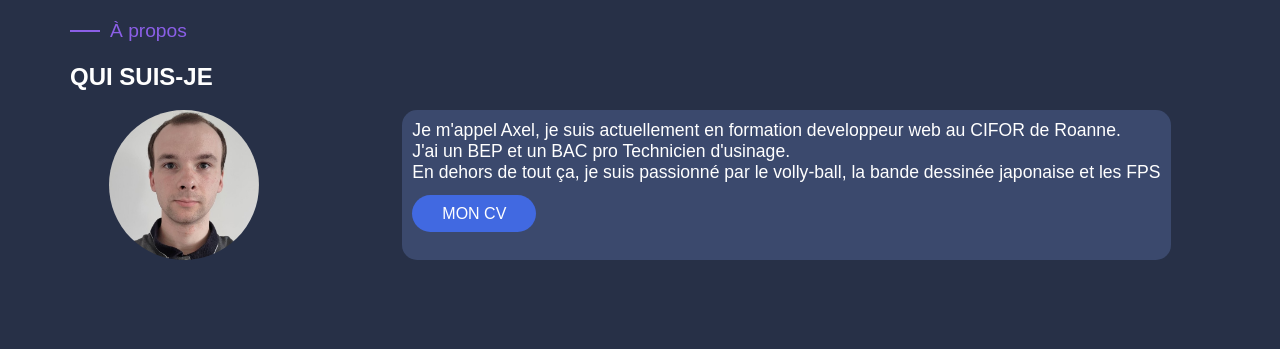
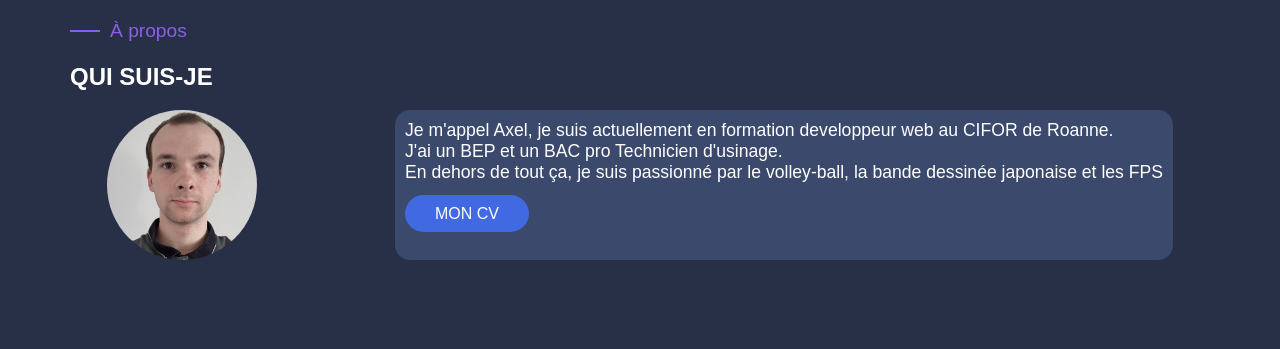
Before and after one commit to AxelCF/AxelCF.github.io, a PHP site: page / in a window 1280 px wide. Shown: the part 249-598 px from the top of the page. Run offline with PHP 8.4, Linux system fonts and the light colour scheme; some web fonts are replaced.

Commit message:
correction

```diff
--- a/index.php
+++ b/index.php
@@ -42,7 +42,7 @@
             <div class="texte">
                 <p>Je m'appel Axel, je suis actuellement en formation developpeur web au CIFOR de Roanne.<br />
                     J'ai un BEP et un BAC pro Technicien d'usinage.<br />
-                    En dehors de tout ça, je suis passionné par le volly-ball, la bande dessinée japonaise et les FPS</p>
+                    En dehors de tout ça, je suis passionné par le volley-ball, la bande dessinée japonaise et les FPS</p>
                 <div class="btn">
                     <a href="./image/cv.pdf" target="_blank">MON CV</a>
                 </div>
```
